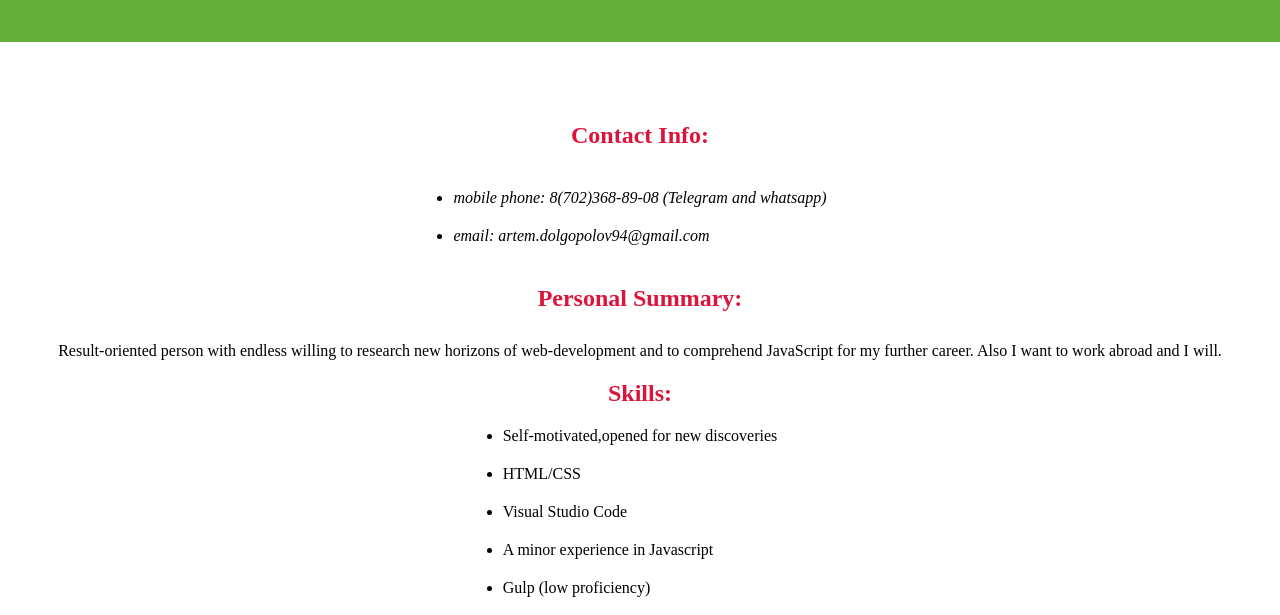
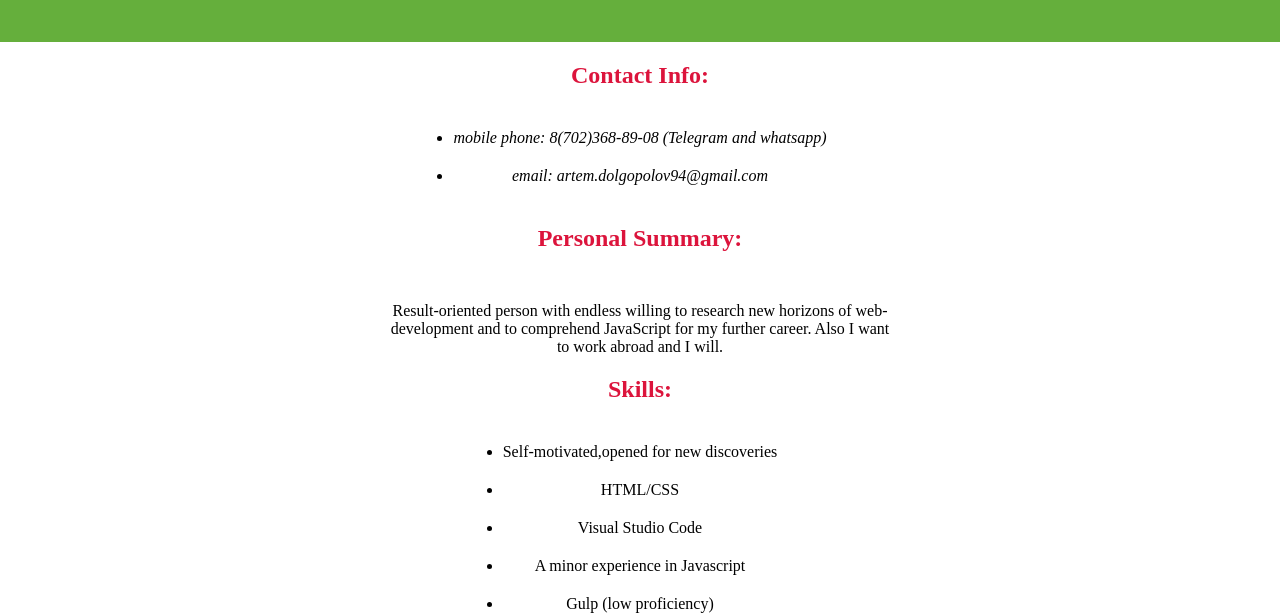
Before and after one commit to ArtemDolgopolov/rsschool-cv, a plain HTML site: page index.html in a window 1280 px wide. Shown: the part 198-813 px from the top of the page. Drawn offline with Linux system fonts and the light colour scheme.

Commit message:
refactor: change styles in style.css file

```diff
--- a/css/style.css
+++ b/css/style.css
@@ -6,6 +6,10 @@
 
 body {
     min-width: 28rem;
+}
+
+div {
+    max-width: 500px;
 }
 
 a {
@@ -17,10 +21,16 @@ h2 {
     color: crimson;
 }
 
+ul,
+li {
+    text-align: center;
+}
+
 .container {
     width: 100%;
     max-width: 122.5rem;
     margin: 0 auto;
+    margin-bottom: 20px;
 }
 
 header img {
@@ -40,10 +50,13 @@ header img {
 
 .container .content,
 .container .contact-info,
-.container .personal-summary .container .personal-summary,
-.container .code-examples {
+.container .personal-summary,
+.container .skills,
+.container .code-examples,
+.container .work-expirience,
+.container .education,
+.container .english {
     display: flex;
-    margin-top: 30px;
     align-items: center;
     justify-content: center;
     flex-direction: column;
```
